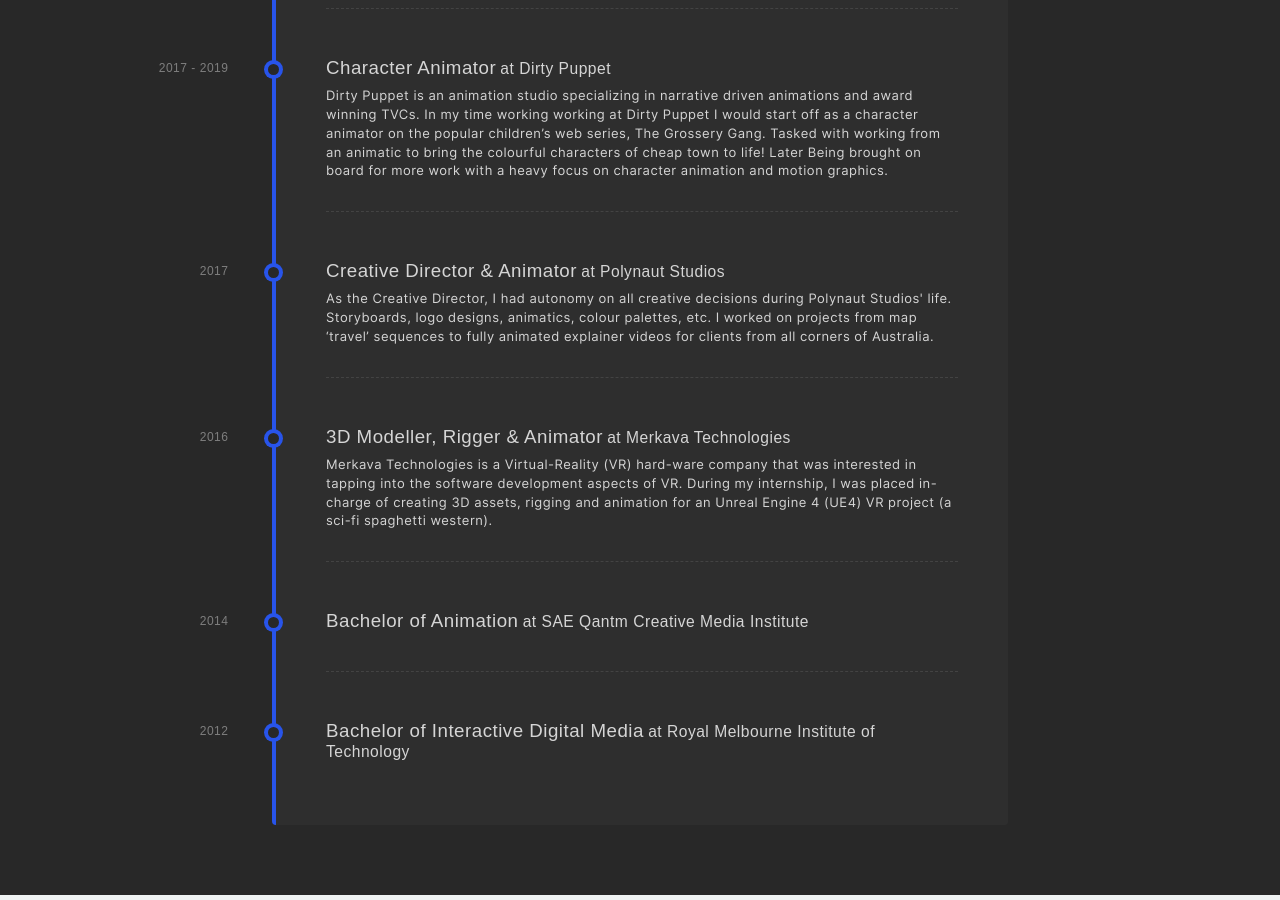
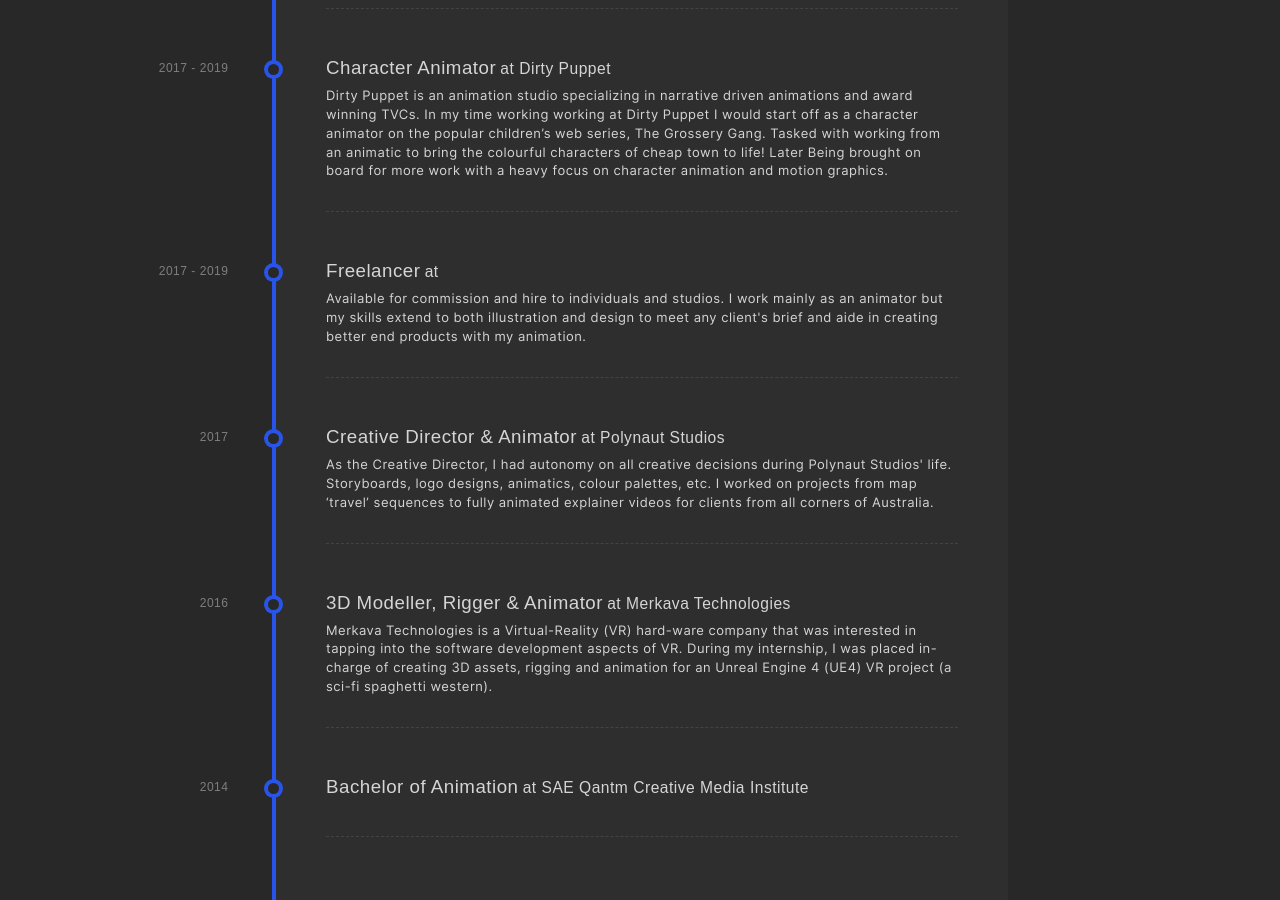
Before and after one commit to AgentPurpleLord/Will-Archer, a Jekyll site: the page built from resume.html, in a window 1280 px wide and 900 px high, scrolled down 1398 px. Built offline with Jekyll 4.4.1, drawn with Linux system fonts in a browser that asks for light colours; nearby versions of some CDN libraries.

Commit message:
Update from Forestry.io William Archer updated resume.html

```diff
--- a/resume.html
+++ b/resume.html
@@ -11,6 +11,12 @@
   art direction, illustration and design work. \nI love what I do and wouldn't change
   it for anything in the world. Every day is an opportunity to create and grow from."
 timeline:
+- title: Freelancer
+  place: ''
+  date: 2017 - 2019
+  body: Available for commission and hire to individuals and studios. I work mainly
+    as an animator but my skills extend to both illustration and design to meet any
+    client's brief and aide in creating better end products with my animation.
 - title: Motion Graphic Designer
   place: Takt Studio
   date: "2019"
```
